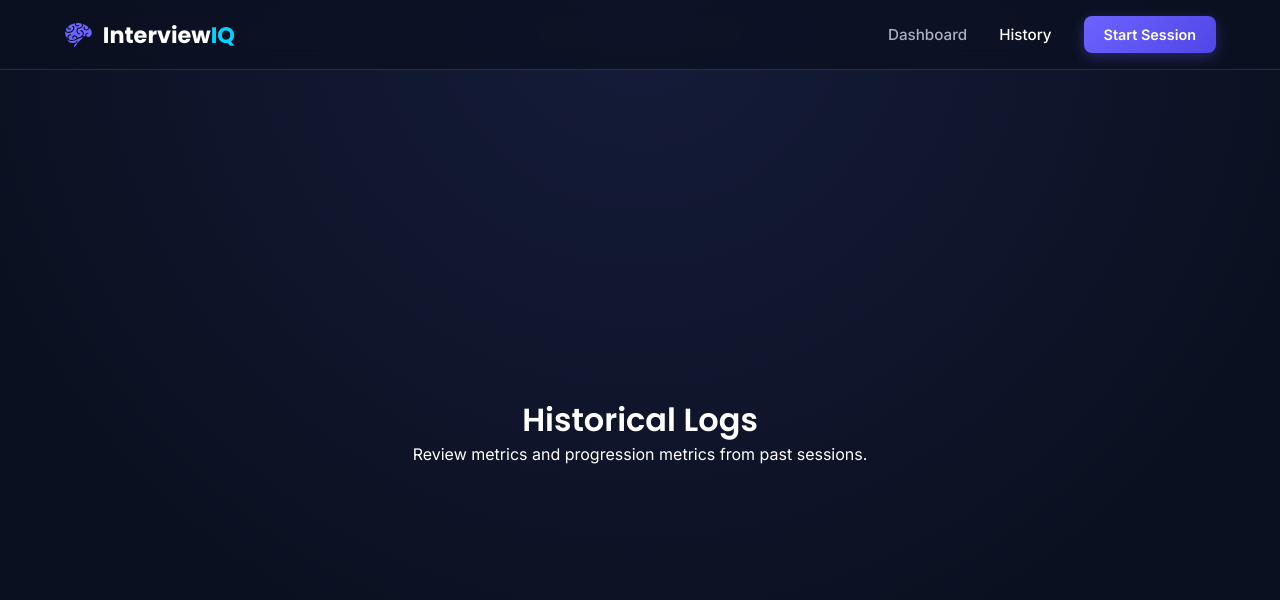
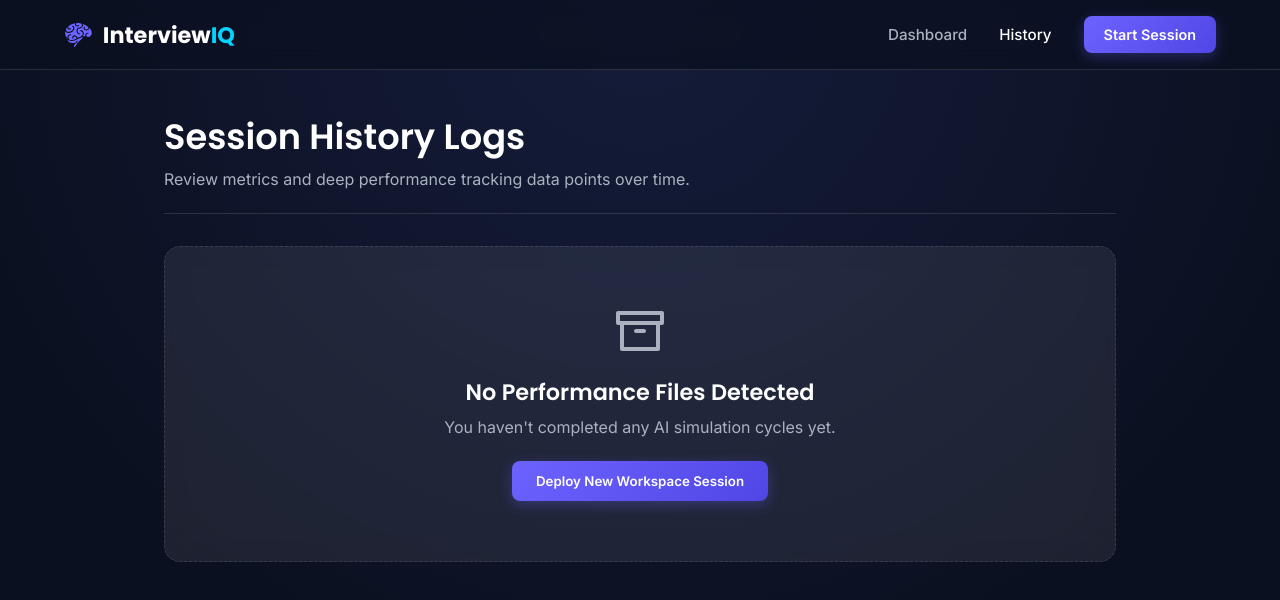
Before and after one commit to abinashshubham/interviewiq-coach, a React (Vite) app: page /history in a window 1280 px wide. Shown: the top 600 px of the page. Built offline with nearby package versions, Linux system fonts and the light colour scheme.

Commit message:
Adding History Code and Set on results basis

```diff
--- a/src/pages/History/History.css
+++ b/src/pages/History/History.css
@@ -0,0 +1,200 @@
+/* src/pages/History/History.css */
+.history-view-container {
+  max-width: 1000px;
+  margin: 0 auto;
+  padding: 40px 24px 80px 24px;
+}
+
+.history-header {
+  display: flex;
+  justify-content: space-between;
+  align-items: flex-end;
+  border-bottom: 1px solid var(--border-color);
+  padding-bottom: 24px;
+  margin-bottom: 32px;
+  gap: 20px;
+}
+
+.history-header h1 {
+  font-size: 2.2rem;
+  margin-bottom: 6px;
+}
+
+.history-header p {
+  color: var(--text-muted);
+}
+
+.clear-history-trigger-btn {
+  display: flex;
+  align-items: center;
+  gap: 8px;
+  background: rgba(255, 77, 141, 0.1);
+  border: 1px solid rgba(255, 77, 141, 0.25);
+  color: var(--accent-color);
+  padding: 10px 18px;
+  border-radius: 8px;
+  font-weight: 600;
+  font-size: 0.9rem;
+  transition: all 0.2s ease;
+}
+
+.clear-history-trigger-btn:hover {
+  background: var(--accent-color);
+  color: var(--text-main);
+}
+
+.empty-history-fallback {
+  background: var(--card-bg);
+  border: 1px dashed var(--border-color);
+  backdrop-filter: var(--glass-blur);
+  border-radius: 16px;
+  padding: 60px 40px;
+  text-align: center;
+  display: flex;
+  flex-direction: column;
+  align-items: center;
+}
+
+.fallback-icon {
+  font-size: 3rem;
+  color: var(--text-muted);
+  margin-bottom: 20px;
+}
+
+.empty-history-fallback h3 {
+  font-size: 1.4rem;
+  margin-bottom: 8px;
+}
+
+.empty-history-fallback p {
+  color: var(--text-muted);
+  margin-bottom: 24px;
+}
+
+.history-setup-redirect-btn {
+  background: linear-gradient(135deg, var(--primary-color) 0%, #4f46e5 100%);
+  color: var(--text-main);
+  padding: 12px 24px;
+  border-radius: 8px;
+  font-weight: 600;
+  box-shadow: 0 4px 14px rgba(108, 99, 255, 0.3);
+}
+
+.history-logs-stack {
+  display: flex;
+  flex-direction: column;
+  gap: 16px;
+}
+
+.history-log-row {
+  background: var(--card-bg);
+  border: 1px solid var(--border-color);
+  backdrop-filter: var(--glass-blur);
+  border-radius: 12px;
+  padding: 20px 24px;
+  display: flex;
+  justify-content: space-between;
+  align-items: center;
+  cursor: pointer;
+  transition: transform 0.2s ease, border-color 0.2s ease;
+}
+
+.history-log-row:hover {
+  transform: translateX(4px);
+  border-color: rgba(255, 255, 255, 0.2);
+}
+
+.log-primary-meta {
+  display: flex;
+  align-items: center;
+  gap: 18px;
+}
+
+.log-icon-frame {
+  background: rgba(255, 255, 255, 0.04);
+  border: 1px solid var(--border-color);
+  padding: 12px;
+  border-radius: 10px;
+  color: var(--secondary-color);
+  font-size: 1.2rem;
+  display: flex;
+}
+
+.log-primary-meta h3 {
+  font-size: 1.15rem;
+  margin-bottom: 4px;
+}
+
+.log-meta-tag {
+  background: rgba(108, 99, 255, 0.1);
+  color: var(--secondary-color);
+  font-size: 0.75rem;
+  padding: 2px 8px;
+  border-radius: 4px;
+  font-weight: 600;
+}
+
+.log-performance-metrics {
+  display: flex;
+  align-items: center;
+  gap: 40px;
+}
+
+.log-date-stamp, .log-score-display-block {
+  display: flex;
+  flex-direction: column;
+}
+
+.log-date-stamp span, .log-score-display-block span {
+  font-size: 0.75rem;
+  color: var(--text-muted);
+  text-transform: uppercase;
+  margin-bottom: 2px;
+}
+
+.log-date-stamp strong {
+  font-size: 0.95rem;
+  color: var(--text-main);
+  font-weight: 500;
+}
+
+.log-score-display-block strong {
+  font-size: 1.2rem;
+  font-weight: 700;
+}
+
+.log-score-display-block strong.good { color: #00E676; }
+.log-score-display-block strong.average { color: var(--secondary-color); }
+.log-score-display-block strong.poor { color: var(--accent-color); }
+
+.log-row-actions {
+  display: flex;
+  align-items: center;
+  gap: 16px;
+}
+
+.log-delete-inline-btn {
+  background: transparent;
+  color: var(--text-muted);
+  font-size: 1.1rem;
+  padding: 6px;
+  border-radius: 6px;
+  display: flex;
+  transition: color 0.2s ease, background 0.2s ease;
+}
+
+.log-delete-inline-btn:hover {
+  color: var(--accent-color);
+  background: rgba(255, 77, 141, 0.08);
+}
+
+.log-inspect-chevron {
+  color: var(--text-muted);
+  font-size: 1.1rem;
+  display: flex;
+}
+
+@media (max-width: 768px) {
+  .history-log-row { flex-direction: column; align-items: flex-start; gap: 20px; }
+  .log-performance-metrics { width: 100%; justify-content: space-between; gap: 20px; }
+}
--- a/src/pages/History/History.jsx
+++ b/src/pages/History/History.jsx
@@ -1,12 +1,110 @@
 // src/pages/History/History.jsx
-import React from 'react';
+import React, { useState, useEffect } from 'react';
+import { useNavigate } from 'react-router-dom';
+import { FiTrash2, FiMaximize2, FiCalendar, FiAward, FiArchive } from 'react-icons/fi';
 import './History.css';
 
 export default function History() {
+  const navigate = useNavigate();
+  const [logs, setLogs] = useState([]);
+
+  // Load persistent history on mount
+  useEffect(() => {
+    const savedData = localStorage.getItem('interview_history');
+    if (savedData) {
+      setLogs(JSON.parse(savedData));
+    }
+  }, []);
+
+  const deleteLog = (id, e) => {
+    e.stopPropagation(); // Stop click bubbling
+    const targetConfirmation = window.confirm("Are you sure you want to scrub this evaluation record?");
+    if (!targetConfirmation) return;
+
+    const updated = logs.filter(log => log.id !== id);
+    setLogs(updated);
+    localStorage.setItem('interview_history', JSON.stringify(updated));
+  };
+
+  const clearAllHistory = () => {
+    const doubleCheck = window.confirm("WARNING: You are about to wipe all saved session logs permanently. Proceed?");
+    if (!doubleCheck) return;
+
+    setLogs([]);
+    localStorage.removeItem('interview_history');
+  };
+
   return (
-    <div className="page-container history-page">
-      <h1>Historical Logs</h1>
-      <p>Review metrics and progression metrics from past sessions.</p>
+    <div className="history-view-container">
+      <header className="history-header">
+        <div>
+          <h1>Session History Logs</h1>
+          <p>Review metrics and deep performance tracking data points over time.</p>
+        </div>
+        {logs.length > 0 && (
+          <button onClick={clearAllHistory} className="clear-history-trigger-btn">
+            <FiTrash2 /> <span>Wipe Matrix Logs</span>
+          </button>
+        )}
+      </header>
+
+      {logs.length === 0 ? (
+        <div className="empty-history-fallback">
+          <FiArchive className="fallback-icon" />
+          <h3>No Performance Files Detected</h3>
+          <p>You haven't completed any AI simulation cycles yet.</p>
+          <button onClick={() => navigate('/setup')} className="history-setup-redirect-btn">
+            Deploy New Workspace Session
+          </button>
+        </div>
+      ) : (
+        <div className="history-logs-stack">
+          {logs.map((log) => (
+            <div
+              className="history-log-row"
+              key={log.id}
+              onClick={() => navigate(`/result?id=${log.id}`)}
+            >
+              <div className="log-primary-meta">
+                <div className="log-icon-frame">
+                  <FiCalendar />
+                </div>
+                <div>
+                  <h3>{log.role}</h3>
+                  <span className="log-meta-tag">{log.level}</span>
+                </div>
+              </div>
+
+              <div className="log-performance-metrics">
+                <div className="log-date-stamp">
+                  <span>Completed On</span>
+                  <strong>{log.date}</strong>
+                </div>
+
+                <div className="log-score-display-block">
+                  <span>Score</span>
+                  <strong className={log.score >= 80 ? 'good' : log.score >= 65 ? 'average' : 'poor'}>
+                    {log.score}%
+                  </strong>
+                </div>
+
+                <div className="log-row-actions">
+                  <button
+                    onClick={(e) => deleteLog(log.id, e)}
+                    className="log-delete-inline-btn"
+                    title="Delete Entry"
+                  >
+                    <FiTrash2 />
+                  </button>
+                  <div className="log-inspect-chevron">
+                    <FiMaximize2 />
+                  </div>
+                </div>
+              </div>
+            </div>
+          ))}
+        </div>
+      )}
     </div>
   );
 }
```
Also changed, not shown: src/pages/Result/Result.jsx (+76 -29 lines).
